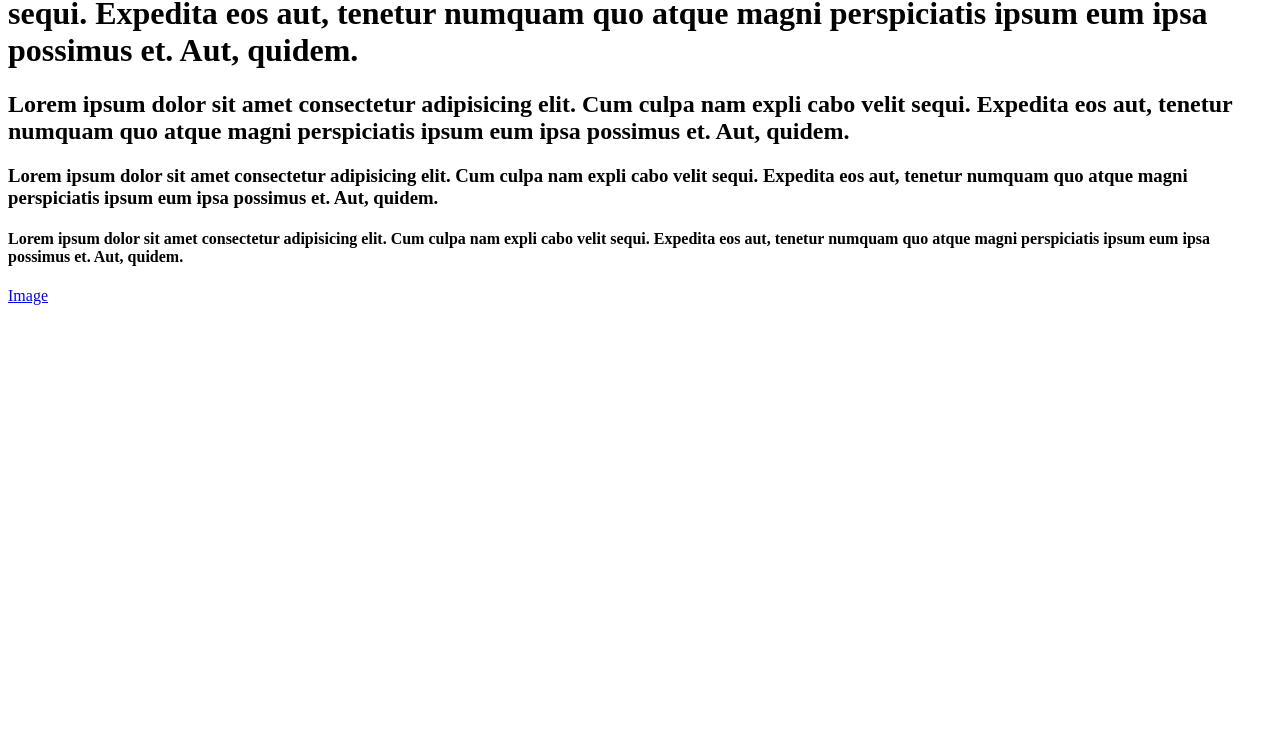
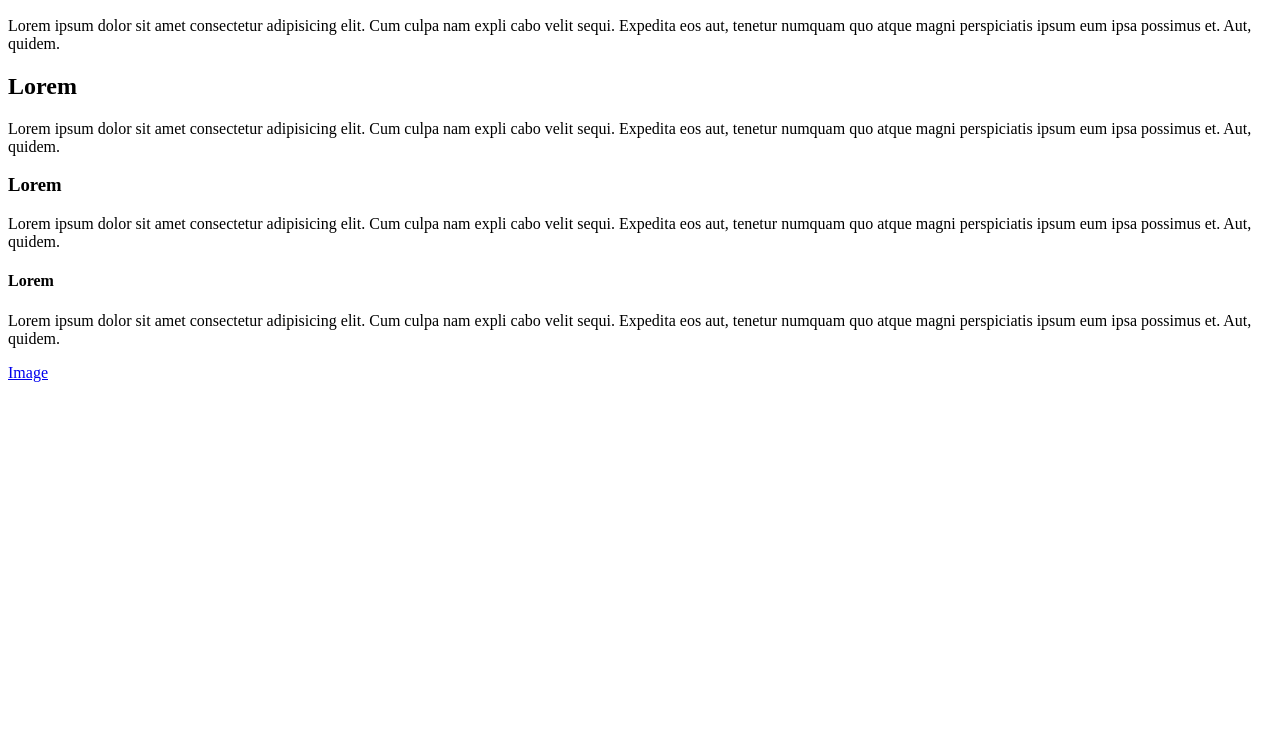
Before and after one commit to Rodney-akong/My_First_Portfolio, a plain HTML site: page html_basic/index.html in a window 1280 px wide. Shown: the part 63-800 px from the top of the page. Drawn offline with Linux system fonts and the light colour scheme.

Commit message:
edited the index file with four additional paragraphs

```diff
--- a/html_basic/index.html
+++ b/html_basic/index.html
@@ -7,35 +7,47 @@
 </head>
 <body>
     <h1>
+        Lorem
+    </h1>
+    <p>
         Lorem ipsum dolor sit amet consectetur adipisicing elit.
         Cum culpa nam expli
         cabo velit sequi. Expedita eos aut,
         tenetur numquam quo atque magni perspiciatis
         ipsum eum ipsa possimus et. Aut, quidem.
-    </h1>
+    </p>
 
     <h2>
+        Lorem
+    </h2>
+    <p>
         Lorem ipsum dolor sit amet consectetur adipisicing elit.
         Cum culpa nam expli
         cabo velit sequi. Expedita eos aut,
         tenetur numquam quo atque magni perspiciatis
         ipsum eum ipsa possimus et. Aut, quidem.
-    </h2>
+    </p>
 
     <h3>
+        Lorem
+    </h3>
+    <p>
         Lorem ipsum dolor sit amet consectetur adipisicing elit.
         Cum culpa nam expli
         cabo velit sequi. Expedita eos aut,
         tenetur numquam quo atque magni perspiciatis
         ipsum eum ipsa possimus et. Aut, quidem.
-    </h3>
+    </p>
     <h4>
+        Lorem
+    </h4>
+    <p>
         Lorem ipsum dolor sit amet consectetur adipisicing elit.
         Cum culpa nam expli
         cabo velit sequi. Expedita eos aut,
         tenetur numquam quo atque magni perspiciatis
         ipsum eum ipsa possimus et. Aut, quidem.
-    </h4>
+    </p>
 
     <a href="https://i.ibb.co/gTDZZT8/ALX-Logo-07.png">Image</a>
 </body>
```
